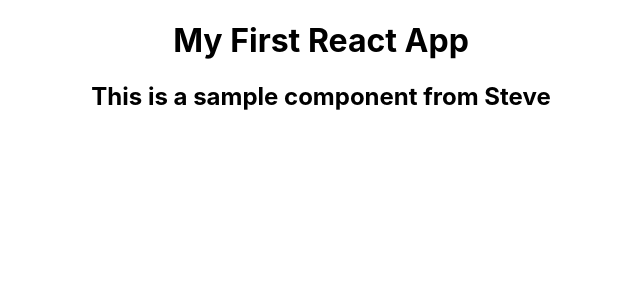
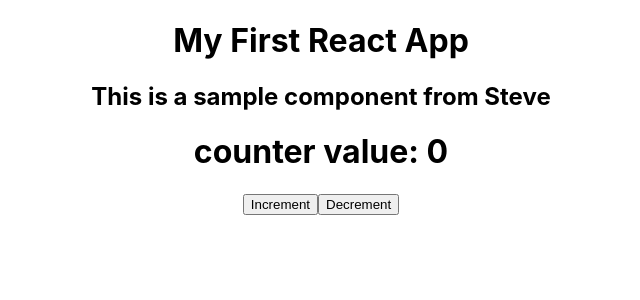
Before and after one commit to Buteya/repo, a React (Create React App) app in the folder react/react-app/: page / in a window 1280 px wide. Shown: the top 300 px of the page, without its empty margins (319-959 px from the left). Built offline with nearby package versions, Linux system fonts and the light colour scheme.

Commit message:
imported counter.js

```diff
--- a/react/react-app/src/App.js
+++ b/react/react-app/src/App.js
@@ -1,12 +1,14 @@
 import './App.css';
 import Message from './components/message';
 import Sample from './components/sample';
+import Counter from './components/counter';
 
 function App() {
   return (
     <div className="App">
       <Message />
       <Sample name="Steve"/>
+      <Counter />
     </div>
   );
 }
```
